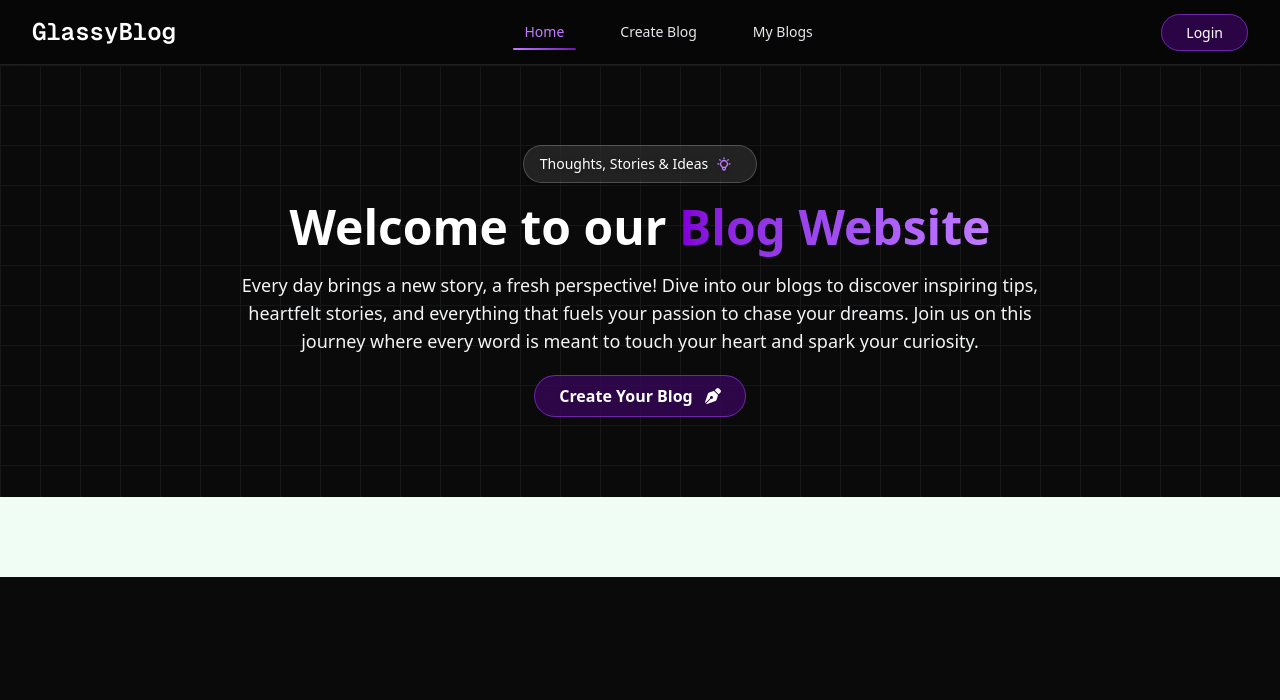
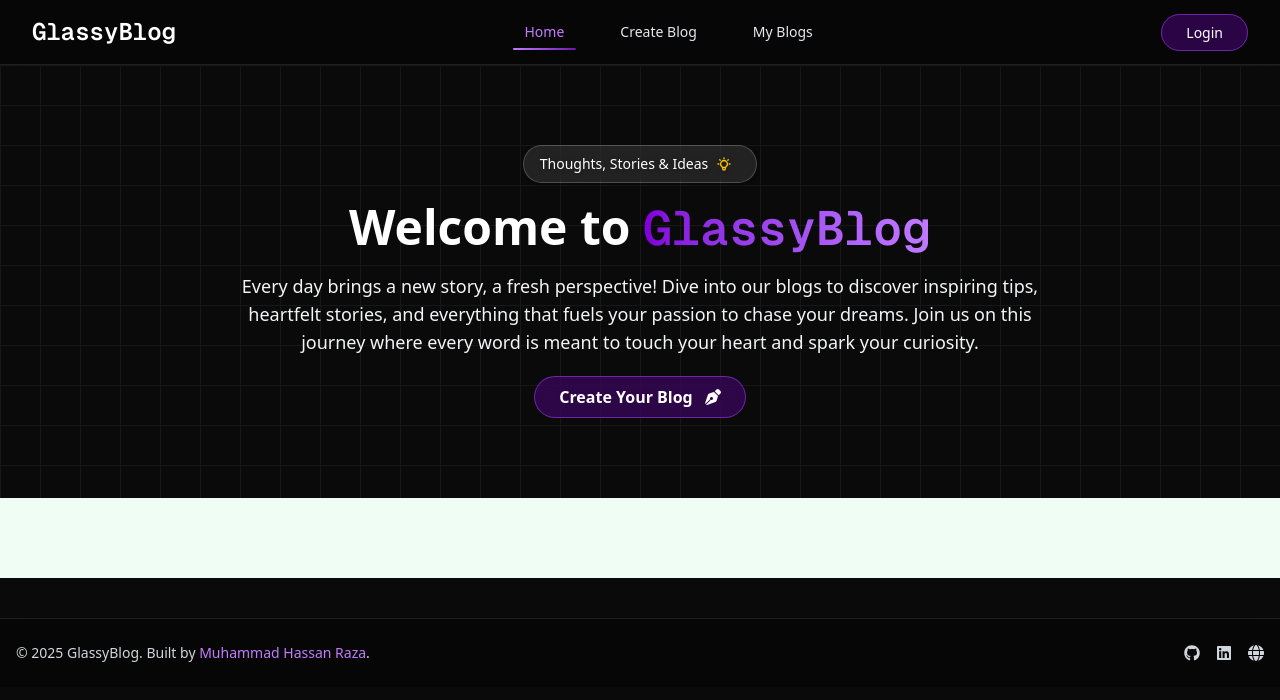
Before and after one commit to MuhammadHassanRaza25/Blog-App-NextJS, a Next.js app: page / in a window 1280 px wide. Shown: the top 700 px of the page. Built offline with nearby package versions, Linux system fonts and the light colour scheme.

Commit message:
some changes

```diff
--- a/src/app/page.js
+++ b/src/app/page.js
@@ -1,5 +1,6 @@
 import Hero from "@/components/Hero";
 import Header from "../components/Header";
+import Footer from "@/components/Footer";
 
 export default async function Home() {
   // let res = await fetch("http://localhost:3000/api/blogs");
@@ -21,6 +22,8 @@ export default async function Home() {
           ))
         } */}
       </div>
+
+      <Footer/>
     </>
   );
 }
--- /dev/null
+++ b/src/components/Footer.jsx
@@ -0,0 +1,46 @@
+import { FaGithub, FaGlobe, FaLinkedin } from "react-icons/fa6";
+
+
+export default function Footer() {
+
+    return (
+        <>
+            <footer className="bg-black/30 border-t border-white/10 text-gray-300 text-sm py-6 mt-10 backdrop-blur-md">
+                <div className="max-w-7xl mx-auto px-4 flex flex-col md:flex-row justify-between items-center gap-4">
+                    <p className="text-center">
+                        © {new Date().getFullYear()} GlassyBlog. Built by <span className="text-purple-400 font-medium">Muhammad Hassan Raza</span>.
+                    </p>
+                     <div className="flex space-x-4 items-center">
+                    <a
+                        href="https://github.com/your-username"
+                        target="_blank"
+                        title="GitHub"
+                        rel="noopener noreferrer"
+                        className="flex items-center gap-1 hover:text-purple-400 transition"
+                    >
+                        <FaGithub className="w-4 h-4" />
+                    </a>
+                    <a
+                        href="https://www.linkedin.com/in/your-profile"
+                        target="_blank"
+                        title="LinkedIn"
+                        rel="noopener noreferrer"
+                        className="flex items-center gap-1 hover:text-purple-400 transition"
+                    >
+                        <FaLinkedin className="w-4 h-4" />
+                    </a>
+                    <a
+                        href="https://your-portfolio.com"
+                        target="_blank"
+                        title="Portfolio"
+                        rel="noopener noreferrer"
+                        className="flex items-center gap-1 hover:text-purple-400 transition"
+                    >
+                        <FaGlobe className="w-4 h-4" />
+                    </a>
+                </div>
+                </div>
+            </footer>
+        </>
+    )
+}
--- a/src/components/Hero.jsx
+++ b/src/components/Hero.jsx
@@ -21,15 +21,15 @@ export default function Hero() {
             <span className="text-sm font-medium text-white drop-shadow-sm">
               Thoughts, Stories & Ideas
             </span>
-            <HiOutlineLightBulb className="w-4 h-4 text-purple-400 mr-2 drop-shadow-sm" />
+            <HiOutlineLightBulb className="w-4 h-4 text-yellow-400 mr-2 drop-shadow-sm" />
           </div>
 
           {/* Heading and para */}
           <div className="flex flex-col items-center">
             <h1 className="lg:text-5xl md:text-3xl text-xl font-semibold text-white text-center">
-              Welcome to our{" "}
-              <span className="bg-gradient-to-r from-purple-700 to-purple-400 bg-clip-text text-transparent">
-                Blog Website
+              Welcome to {" "}
+              <span className="font-mono bg-gradient-to-r from-purple-700 to-purple-400 bg-clip-text text-transparent">
+                GlassyBlog
               </span>
             </h1>
             <p className="lg:w-[70%] md:w-[70%] w-[90%] lg:text-lg md:text-base text-sm text-center text-gray-100 mt-5">
```
